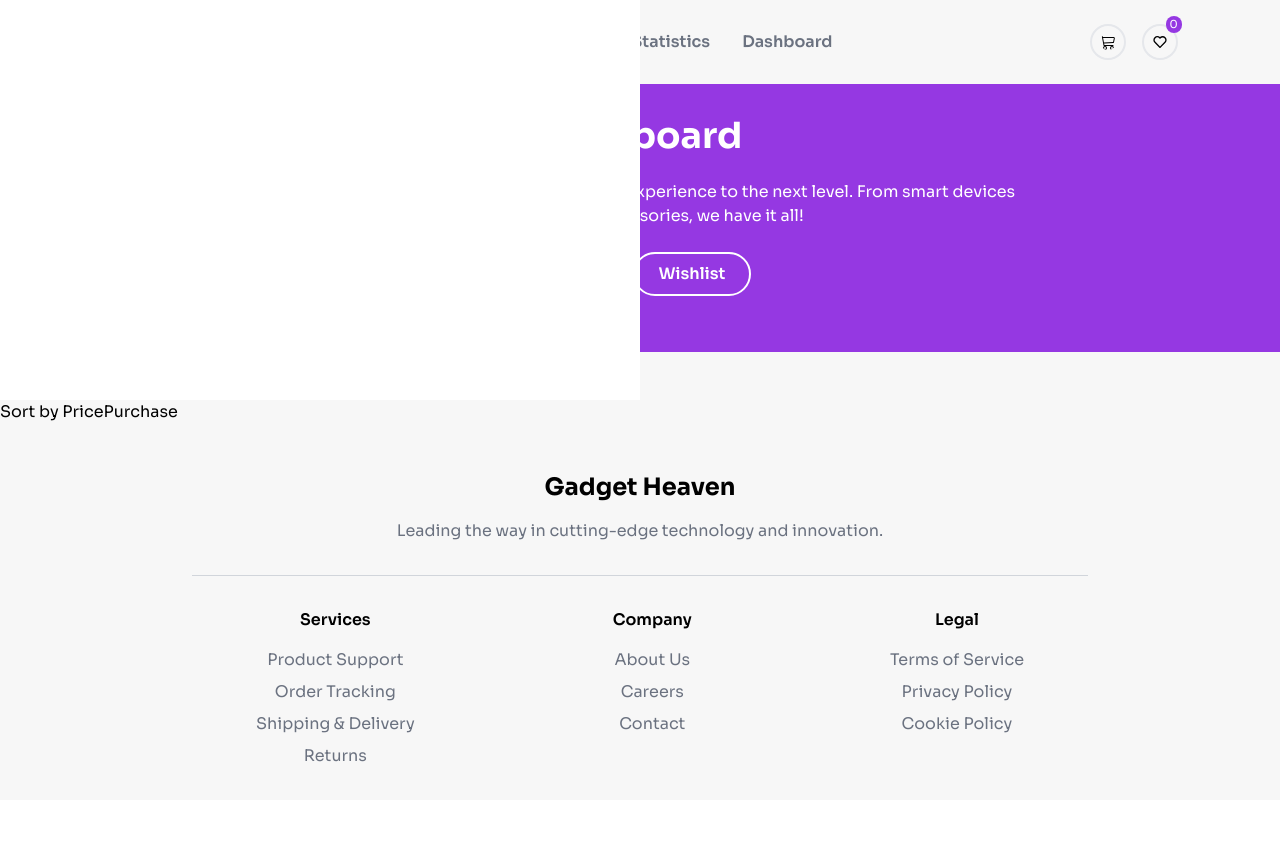
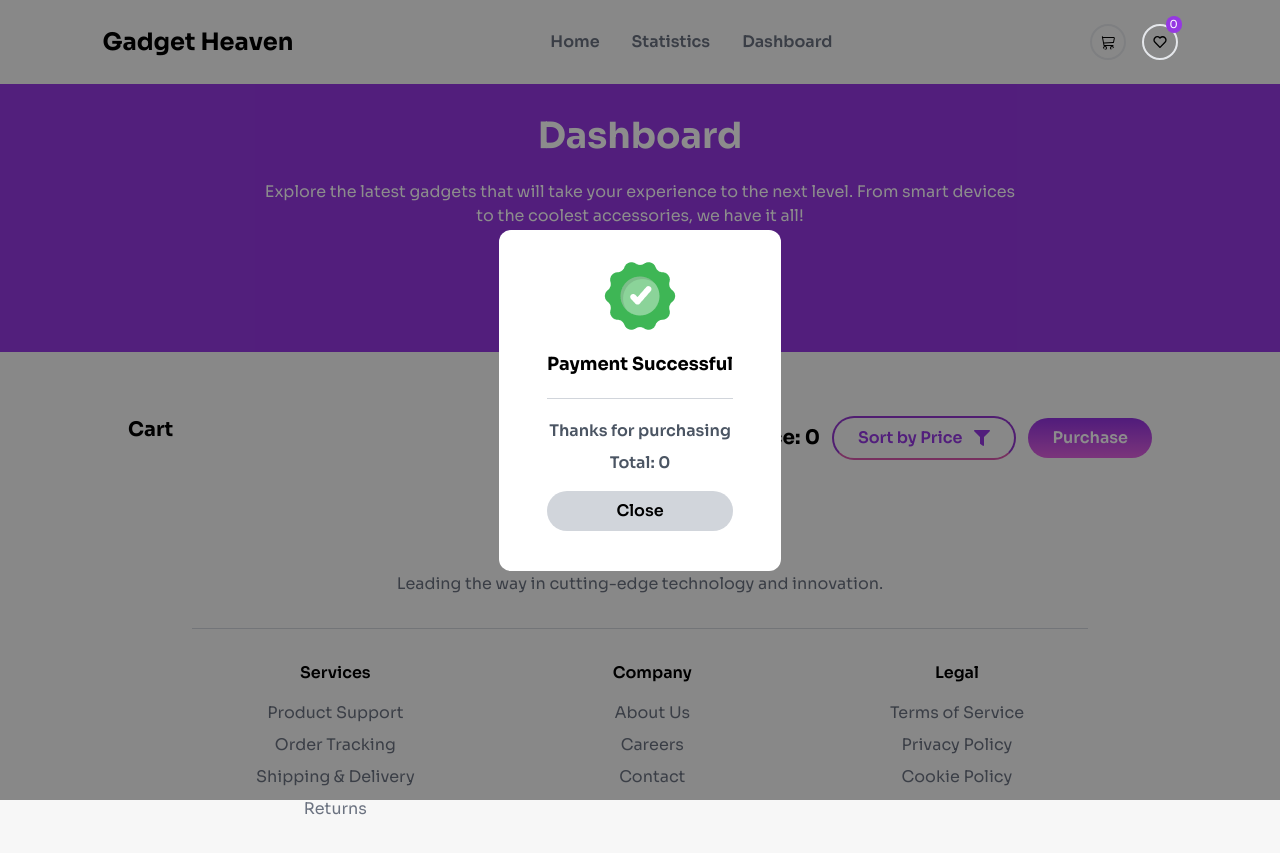
Before and after one commit to Atik471/gadget-heaven, a React (Vite) app: page /dashboard in a window 1280 px wide. Both pictures are taken after a click on the button "Purchase". Before the commit the page ends 800 px from the top, so only its background shows below. Built offline with nearby package versions, Linux system fonts and the light colour scheme.

Commit message:
added modal

```diff
--- a/src/Components/Cart.jsx
+++ b/src/Components/Cart.jsx
@@ -1,9 +1,10 @@
 import { useContext } from "react";
 import CartContext from "../Contexts/CartContext";
 import CartItems from "./CartItems";
+import { FaFilter } from "react-icons/fa";
 
 const Cart = () => {
-    const { cartItems, sortCart } = useContext(CartContext)
+    const { cartItems, sortCart, isOpen, setIsOpen, clearCart } = useContext(CartContext)
 
     let totalPrice = 0
     cartItems.map((i) =>(
@@ -13,15 +14,22 @@
     const handleSort = () => {
         sortCart()
     }
+    const handePurchase = () => {
+        clearCart()
+        setIsOpen(!isOpen)
+    }
+
 
     return (
-        <div>
-            <div>
-                <h1>Cart</h1>
-                <div>
-                    <h1>Total Price: {totalPrice}</h1>
-                    <button onClick={handleSort}>Sort by Price</button>
-                    <button>Purchase</button>
+        <div className="m-auto w-[80%] my-[4rem]">
+            <div className="flex justify-between">
+                <h1 className="text-xl font-bold">Cart</h1>
+                <div className="flex gap-3 items-center">
+                    <h1 className="text-xl font-bold">Total Price: {totalPrice}</h1>
+                    <button className="text-primary font-semibold py-2 px-6 rounded-[3rem] border-2  border-[#9236CE] border-b-[#D958AD] flex gap-3 items-center" onClick={handleSort} >
+                    Sort by Price <FaFilter />
+                    </button>
+                    <button onClick={handePurchase} className="bg-gradient-to-b from-[#9232DF] to-[#DF60DF] text-white font-semibold py-2 px-6 rounded-[3rem]">Purchase</button>
                 </div>
             </div>
             <div>
--- a/src/Components/Modal.jsx
+++ b/src/Components/Modal.jsx
@@ -1,8 +1,25 @@
+
+import img from "../assets/Group.png"
+import { useContext } from "react";
+import CartContext from "../Contexts/CartContext";
 
 const Modal = () => {
+    const { isOpen, setIsOpen, totalPrice } = useContext(CartContext)
+
+    const handeClose = () => {
+        setIsOpen(!isOpen)
+    }
+
     return (
-        <div className="absolute w-[50%] h-[50%] bg-white left-0 right-0 ">
-
+        <div className={`fixed w-full h-full bg-black/45 ${isOpen ? "flex" : "hidden"} justify-center items-center`}>
+            <div className="bg-white  py-[2rem] px-[3rem] rounded-xl flex flex-col justify-center text-center">
+                <img src={img} alt="" className="mb-5 w-[4.5rem] mx-auto" />
+                <h1 className="font-bold text-lg">Payment Successful</h1>
+                <hr className=" border-gray-300 my-5" />
+                <p className="text-gray-600 font-semibold mb-2">Thanks for purchasing</p>
+                <p className="text-gray-600 font-semibold mb-4">Total: {totalPrice}</p>
+                <button onClick={handeClose} className="bg-gray-300 rounded-[2rem] py-2 font-semibold mb-2">Close</button>
+            </div>
         </div>
     );
 };
--- a/src/Components/Root.jsx
+++ b/src/Components/Root.jsx
@@ -12,8 +12,9 @@
 
     return (
         <div className="flex flex-col min-h-screen font-sora bg-root">
-            <Modal></Modal>
+
             <CartProvider>
+                <Modal></Modal>
                 <ToastContainer />
                 <Header></Header>
                 {location.pathname === "/" ? <Home></Home> : <Outlet></Outlet> }
--- a/src/Contexts/CartContext.jsx
+++ b/src/Contexts/CartContext.jsx
@@ -7,6 +7,8 @@
 export const CartProvider = ({ children }) => {
   const [cartItems, setCartItems] = useState([]);
   const [wishlistItems, setWishlistItems] = useState([]);
+  const [isOpen, setIsOpen] = useState(false)
+  const [totalPrice, setTotalPrice] = useState(0)
 
   const addToCart = (item) => {
     setCartItems((prevItems) => {
@@ -34,8 +36,17 @@
     setCartItems([...cartItems].sort((a, b) => a.price - b.price));
   }
 
+  let tPrice = 0
+  const clearCart = () => {
+    cartItems.map((i) =>(
+        tPrice += i.price)
+    )
+    setTotalPrice(tPrice)
+    setCartItems([])
+  }
+
   return (
-    <CartContext.Provider value={{ cartItems, addToCart, wishlistItems, addToWishlist, sortCart }}>
+    <CartContext.Provider value={{ cartItems, addToCart, wishlistItems, addToWishlist, sortCart, isOpen, setIsOpen, clearCart, totalPrice }}>
       {children}
     </CartContext.Provider>
   );
```
Also changed, not shown: src/assets/Group.png (added), src/assets/banner.jpg (added).
